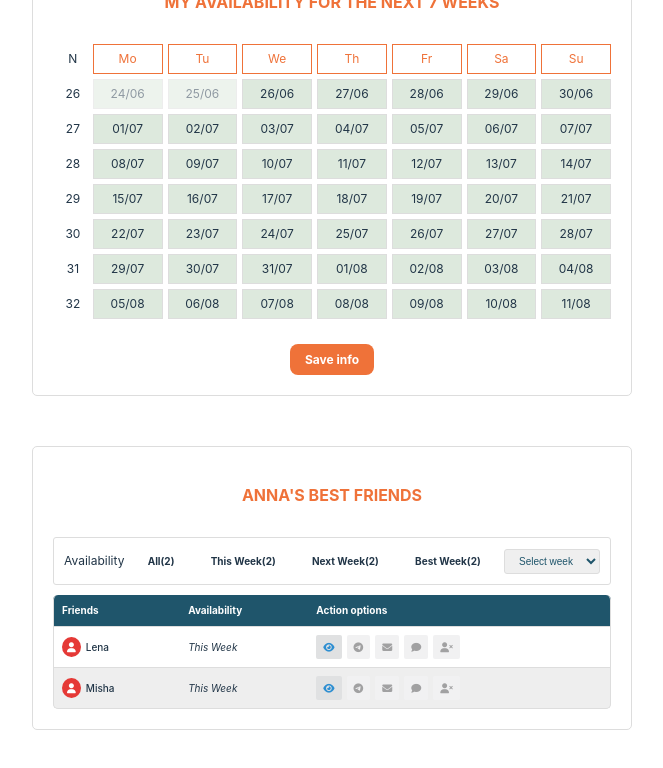
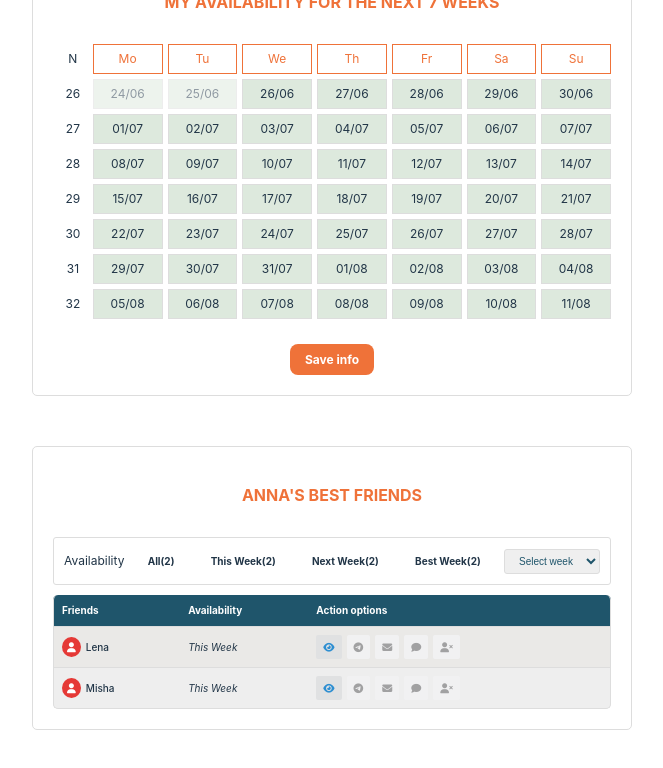
Before and after one commit to cameaann/tribeTestApp, a React (Vite) app: page / in a window 1280 px wide. In both pictures the pointer is over the element 640 px from the left and 802 px from the top of the page. Shown: the part 155-923 px from the top of the page, without its empty margins (308-971 px from the left). Built offline with nearby package versions, Linux system fonts and the light colour scheme.

Commit message:
adding hover effect to Friend

```diff
--- a/src/App.css
+++ b/src/App.css
@@ -225,6 +225,10 @@ tr:nth-child(even){
   color:#2D8ED1
 }
 
+.friend:hover{
+background-color: #EAE9E7;
+}
+
 
 .social{
   padding: .7rem;
--- a/src/components/Friend.jsx
+++ b/src/components/Friend.jsx
@@ -1,6 +1,6 @@
 const Friend = ({ user, item }) => {
   return (
-    <tr>
+    <tr className="friend">
       <td>
         <a className="user-friend" href="#">
           <i className="fa-solid fa-user avatar"></i>
```
